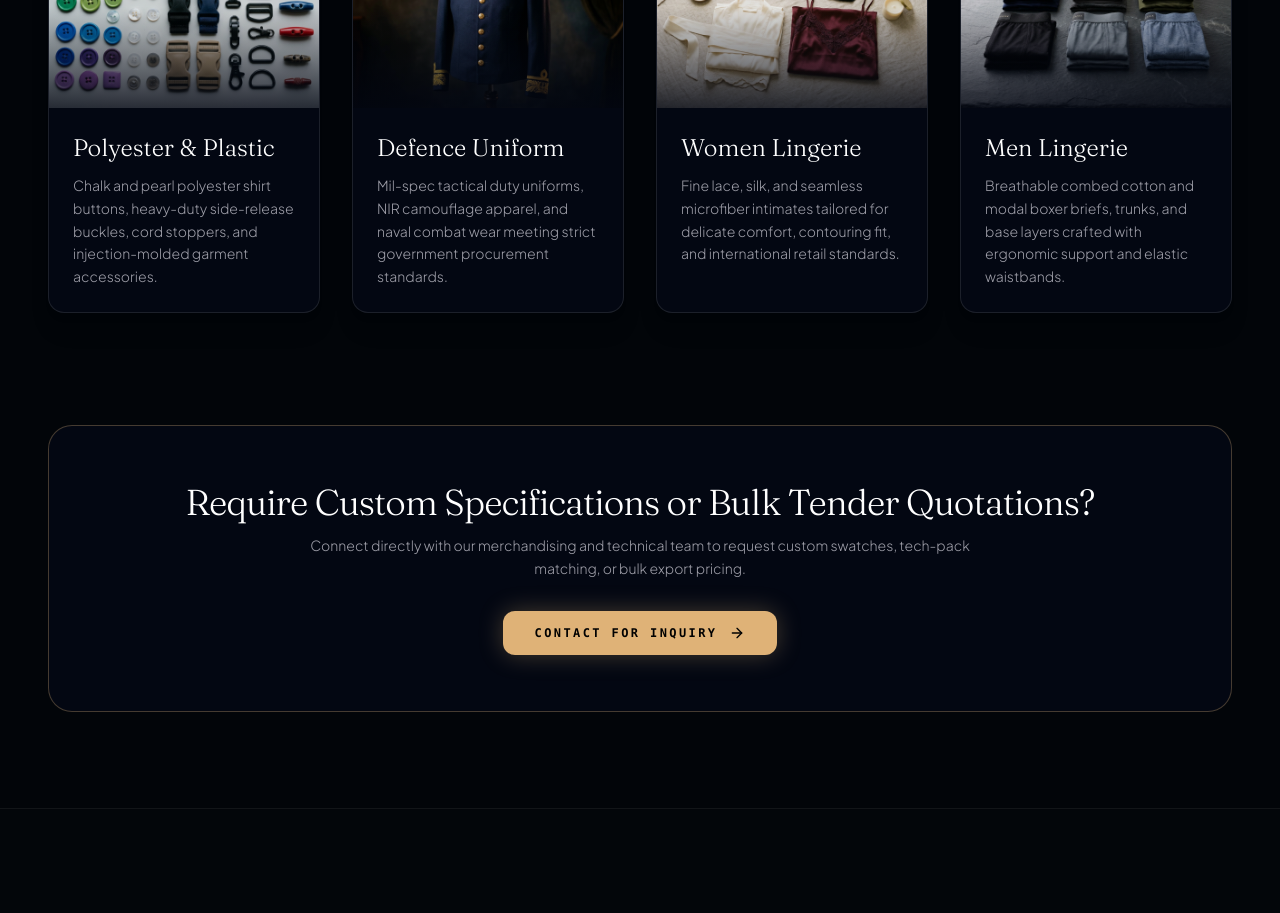
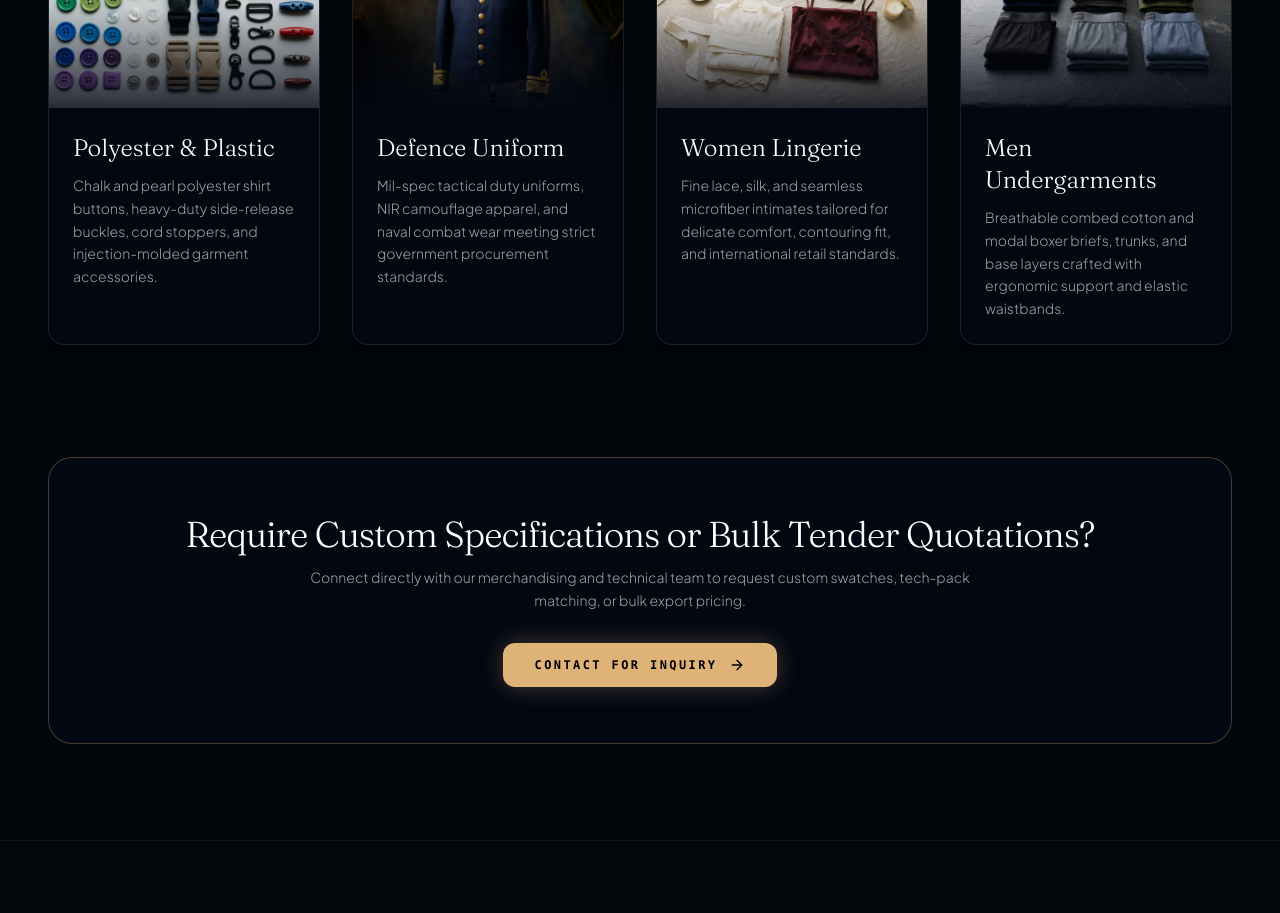
Before and after one commit to Programmer-md-sifat/Lunar-Eclipse-Portfolio, a React (Vite) app: page /products in a window 1280 px wide. Shown: the part 1140-2053 px from the top of the page. Built offline with nearby package versions, Linux system fonts and the light colour scheme.

Commit message:
Update Push

```diff
--- a/src/components/home/EditorialCylinderCarousel.tsx
+++ b/src/components/home/EditorialCylinderCarousel.tsx
@@ -54,7 +54,7 @@ const SHOWCASE_IMAGES: ShowcaseImageItem[] = [
   },
   {
     id: "men-lingerie",
-    title: "Men Lingerie",
+    title: "Men Undergarments",
     image: productsList[7]?.image,
     alt: "Men Lingerie — Combed Cotton & Modal Essentials",
   },
--- a/src/data/home/whatWeDoData.ts
+++ b/src/data/home/whatWeDoData.ts
@@ -49,7 +49,7 @@ export const capabilitiesList: Capability[] = [
   },
   {
     number: "04",
-    title: "Men Lingerie",
+    title: "Men Undergarments",
     description: "Ultra-breathable ergonomic intimates, fine combed cotton briefs, and luxury modal loungewear designed for daily performance and durability.",
     imageUrl: menLingerieImg,
   },
--- a/src/data/productsData.ts
+++ b/src/data/productsData.ts
@@ -90,7 +90,7 @@ export const productsList: ProductItem[] = [
   },
   {
     id: "men-lingerie",
-    title: "Men Lingerie",
+    title: "Men Undergarments",
     image: menLingerieImg,
     description:
       "Breathable combed cotton and modal boxer briefs, trunks, and base layers crafted with ergonomic support and elastic waistbands.",
```
